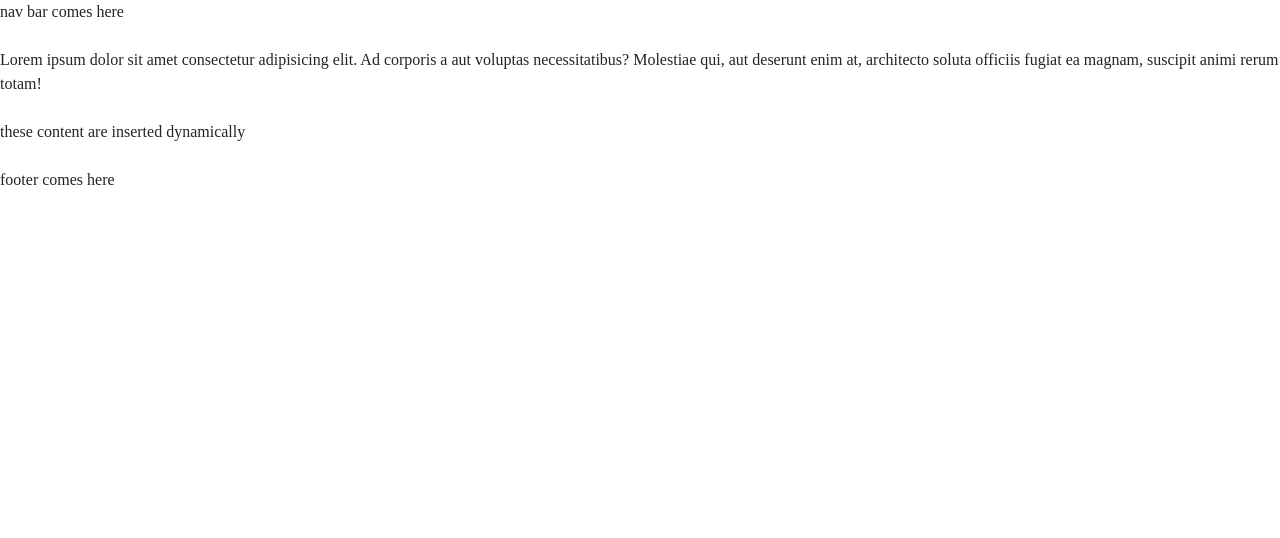
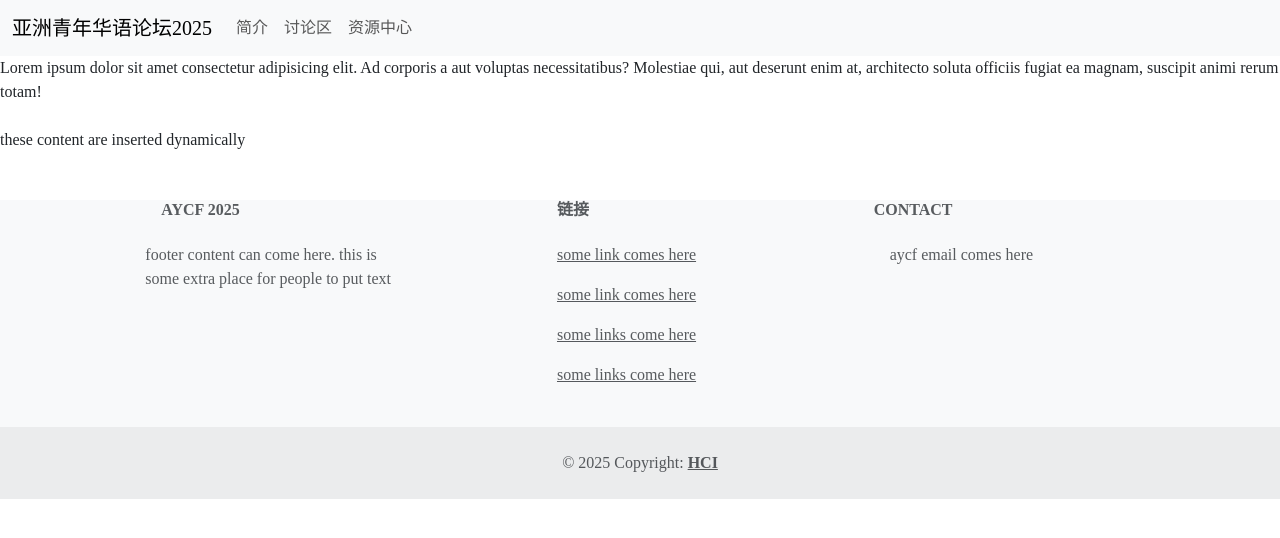
Before and after one commit to ttiramisu/AYCF2025, a Flask app: page / in a window 1280 px wide. Shown: the top 538 px of the page. Run offline with Flask 2, Linux system fonts and the light colour scheme; some libraries are stand-ins or nearby versions.

Commit message:
added header and footer to template file

```diff
--- a/api/templates/base.html
+++ b/api/templates/base.html
@@ -12,15 +12,84 @@
 
 <body>
 
-  nav bar comes here
-  <br><br>
-
+  <nav class="navbar navbar-expand-lg bg-body-tertiary">
+    <div class="container-fluid">
+      <a class="navbar-brand" href="#">亚洲青年华语论坛2025</a>
+      <button class="navbar-toggler" type="button" data-bs-toggle="collapse" data-bs-target="#navbarNav"
+        aria-controls="navbarNav" aria-expanded="false" aria-label="Toggle navigation">
+        <span class="navbar-toggler-icon"></span>
+      </button>
+      <div class="collapse navbar-collapse" id="navbarNav">
+        <ul class="navbar-nav">
+          <li class="nav-item">
+            <a class="nav-link" href="#">简介</a>
+          </li>
+          <li class="nav-item">
+            <a class="nav-link" href="#">讨论区</a>
+          </li>
+          <li class="nav-item">
+            <a class="nav-link" href="#">资源中心</a>
+          </li>
+        </ul>
+      </div>
+    </div>
+  </nav>
   {% block content %}
 
   {% endblock %}
 
-  <br><br>
-  footer comes here
+  <footer class="text-center text-lg-start bg-body-tertiary text-muted">
+    <section class="">
+      <div class="container text-center text-md-start mt-5">
+        <div class="row mt-3">
+          <div class="col-md-3 col-lg-4 col-xl-3 mx-auto mb-4">
+            <h6 class="text-uppercase fw-bold mb-4">
+              <i class="fas fa-gem me-3"></i>AYCF 2025
+            </h6>
+            <p>
+              footer content can come here. this is some extra place for people to put text
+            </p>
+          </div>
+
+          <div class="col-md-3 col-lg-2 col-xl-2 mx-auto mb-4">
+            <!-- Links -->
+            <h6 class="text-uppercase fw-bold mb-4">
+              链接
+            </h6>
+            <p>
+              <a href="#!" class="text-reset">some link comes here</a>
+            </p>
+            <p>
+              <a href="#!" class="text-reset">some link comes here</a>
+            </p>
+            <p>
+              <a href="#!" class="text-reset">some links come here</a>
+            </p>
+            <p>
+              <a href="#!" class="text-reset">some links come here</a>
+            </p>
+          </div>
+          <!-- Grid column -->
+
+          <!-- Grid column -->
+          <div class="col-md-4 col-lg-3 col-xl-3 mx-auto mb-md-0 mb-4">
+            <!-- Links -->
+            <h6 class="text-uppercase fw-bold mb-4">Contact</h6>
+            <p>
+              <i class="fas fa-envelope me-3"></i>
+              aycf email comes here
+            </p>
+          </div>
+        </div>
+      </div>
+    </section>
+
+    <div class="text-center p-4" style="background-color: rgba(0, 0, 0, 0.05);">
+      © 2025 Copyright:
+      <a class="text-reset fw-bold" href="https://hci.edu.sg">HCI</a>
+    </div>
+  </footer>
+
 
   <script src="{{ url_for('static', filename='js/bootstrap.bundle.min.js') }}" async></script>
   <script src="{{ url_for('static', filename='js/script.js') }}" async></script>
```
